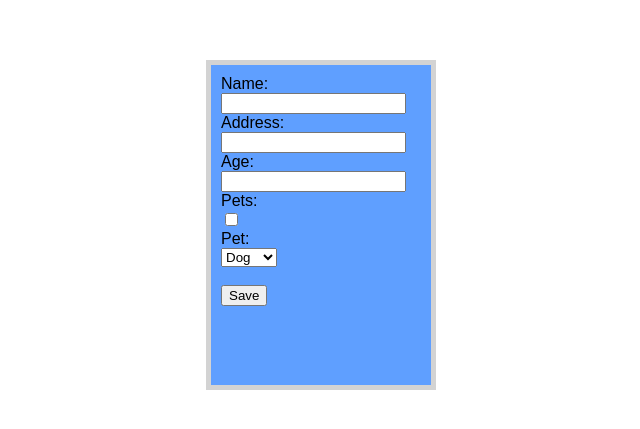
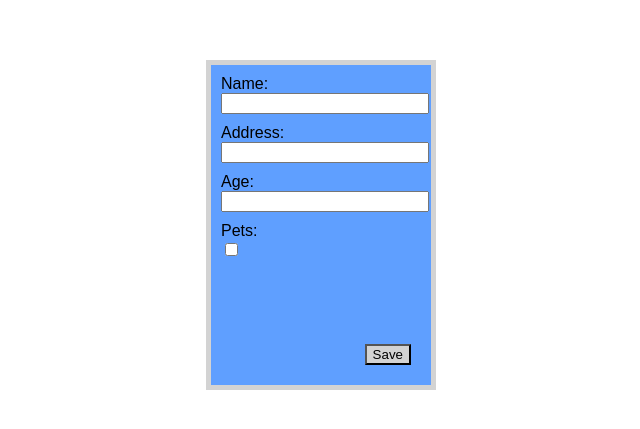
Before and after one commit to Lairens/learningNewStuff, a plain HTML site: page understandingDOM/interactiveClientSideForm/index.html in a window 1280 px wide. Shown: the part 175-604 px from the top of the page, without its empty margins (319-959 px from the left). Drawn offline with Linux system fonts and the light colour scheme.

Commit message:
Update style.css
Finishing the styling of the form, doesn't look cancerous but doesn't look great.
Since I'm not a designer I don't know if I'll come back around to modify the looks.

```diff
--- a/understandingDOM/interactiveClientSideForm/css/style.css
+++ b/understandingDOM/interactiveClientSideForm/css/style.css
@@ -16,3 +16,20 @@ body {
     border: thick solid lightgray;
     background-color: #5f9fff;
 }
+
+.textInput {
+    margin-bottom: 10px;
+    width: 100%;
+}
+
+#petSelection {
+    margin-top: 10px;
+    display: none;
+}
+
+#saveButton {
+    position: absolute;
+    right: 20px;
+    bottom: 20px;
+    background-color: lightgray;
+}
```
